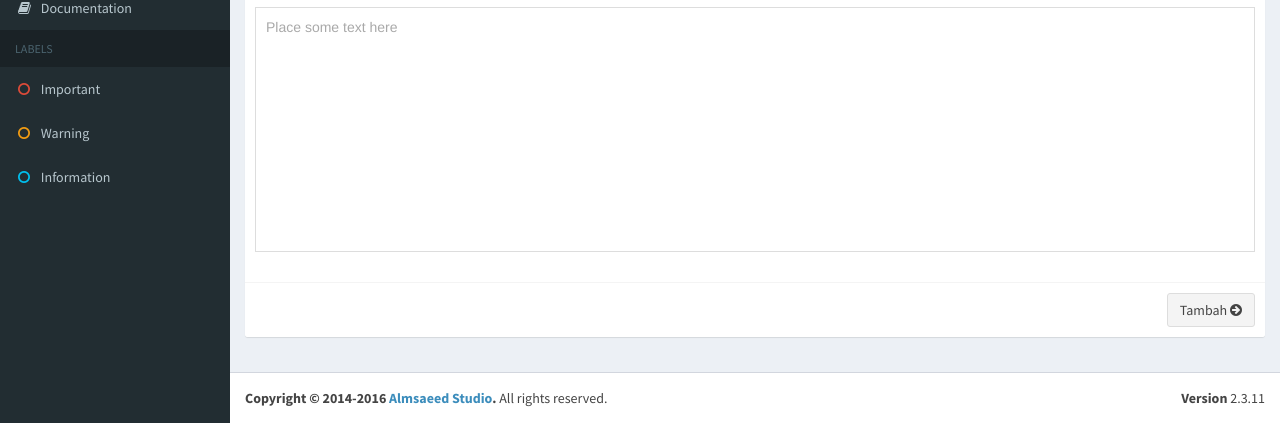
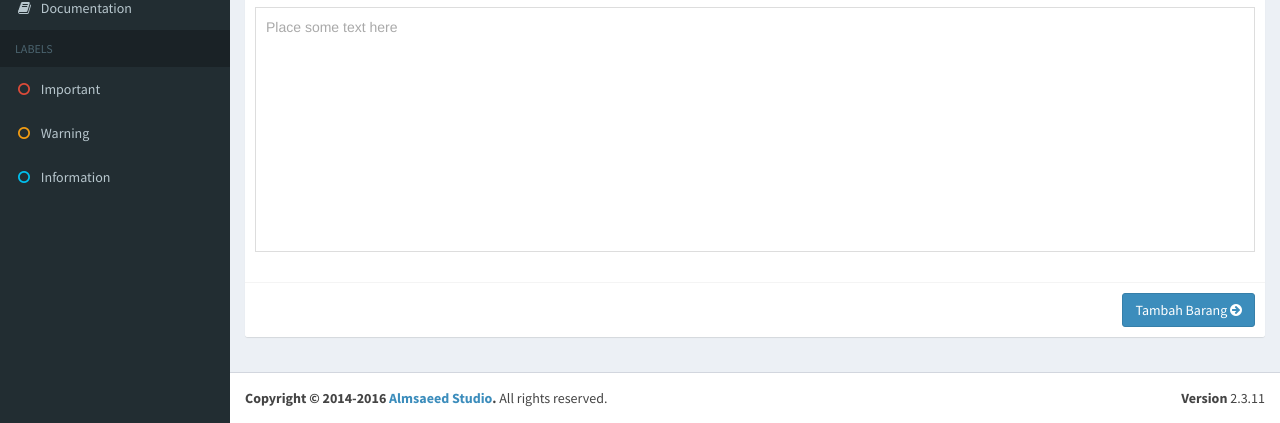
Before and after one commit to restaandy/tokoonline, a CodeIgniter app: page /tokoonline/admin/barang in a window 1280 px wide. Shown: the part 663-1086 px from the top of the page. Run offline with CodeIgniter, Linux system fonts and the light colour scheme; some libraries are stand-ins or nearby versions.

Commit message:
2-10-2017

```diff
--- a/application/config/autoload.php
+++ b/application/config/autoload.php
@@ -58,7 +58,7 @@ $autoload['packages'] = array();
 |
 |	$autoload['libraries'] = array('user_agent' => 'ua');
 */
-$autoload['libraries'] = array();
+$autoload['libraries'] = array('database','email','session');
 
 /*
 | -------------------------------------------------------------------
@@ -89,7 +89,7 @@ $autoload['drivers'] = array();
 |
 |	$autoload['helper'] = array('url', 'file');
 */
-$autoload['helper'] = array('url','file');
+$autoload['helper'] = array('url','file','form');
 
 /*
 | -------------------------------------------------------------------
--- a/application/config/config.php
+++ b/application/config/config.php
@@ -410,12 +410,12 @@ $config['cookie_httponly'] 	= FALSE;
 | 'csrf_regenerate' = Regenerate token on every submission
 | 'csrf_exclude_uris' = Array of URIs which ignore CSRF checks
 */
-$config['csrf_protection'] = FALSE;
+$config['csrf_protection'] = TRUE;
 $config['csrf_token_name'] = 'csrf_test_name';
 $config['csrf_cookie_name'] = 'csrf_cookie_name';
 $config['csrf_expire'] = 7200;
 $config['csrf_regenerate'] = TRUE;
-$config['csrf_exclude_uris'] = array();
+$config['csrf_exclude_uris'] = array('admin/upload_image','admin/remove_image');
 
 /*
 |--------------------------------------------------------------------------
--- a/application/controllers/Admin.php
+++ b/application/controllers/Admin.php
@@ -42,6 +42,11 @@ class Admin extends CI_Controller {
 		$data['content']=$this->load->view("page/barang",$data,true);
 		$this->dashboard($data,"xxx!@#xxx");
 	}
+	function simpan_barang(){
+		echo "<pre>";
+		print_r($this->input->post());
+		echo "</pre>";
+	}
 	public function upload_image(){
 		if($this->input->is_ajax_request()){
 		$ds          = DIRECTORY_SEPARATOR;  //1
--- a/application/views/page/barang.php
+++ b/application/views/page/barang.php
@@ -3,6 +3,7 @@
 <link rel="stylesheet" href="<?php echo base_url(); ?>assets/plugins/dropzone/dropzone.css">
       <div class="row">
         <!-- Left col -->
+        <?php echo form_open('admin/simpan_barang',array("id"=>"formbarang","method"=>"post","enctype"=>"multipart/form-data")); ?>
         <section class="col-lg-12">
         <div class="box box-danger">
             <div class="box-header">
@@ -14,11 +15,11 @@
                 <div class="row">
                 <div class="form-group">
                 <label>Nama Barang : </label>
-                  <input class="form-control filter-text" type="text">
+                  <input class="form-control filter-text" name="nama_barang" type="text" required>
                 </div>
                 <div class="form-group">
                 <label>Kategori : </label>
-                <select class="form-control select2" multiple="multiple" data-placeholder="pilih kategori barang" style="width: 100%;">
+                <select class="form-control select2" multiple="multiple" required name="kategori_barang" data-placeholder="pilih kategori barang" style="width: 100%;">
                   <option>Alabama</option>
                   <option>Alaska</option>
                   <option>California</option>
@@ -31,17 +32,17 @@
               <label>Harga : </label>
               <div class="form-group input-group">
                 <span class="input-group-addon">Rp. </span>
-                <input class="form-control filter-number" type="text">
+                <input class="form-control filter-number" name="harga_barang" type="text" required>
                 <span class="input-group-addon"> , 00</span>
               </div>
               <label>Jumlah Stock Barang : </label>
               <div class="form-group input-group">
-                <input class="form-control filter-number" type="text">
+                <input class="form-control filter-number" name="stok_barang" type="text" required>
                 <span class="input-group-addon"> Item</span>
               </div>
               <div class="form-group">
                 <label>Status : </label>
-                  <select class="form-control">
+                  <select class="form-control" name="status_barang" required>
                     <option value="">Status Barang</option>
                     <option value="1">Tersedia</option>
                     <option value="0">Belum Tersedia</option>
@@ -53,19 +54,22 @@
               <div class="col-md-7">
               <div class="form-group">
                 <label>Deskripsi Singkat : </label>
-                 <textarea class="form-control"></textarea>
+                 <textarea class="form-control filter-text" name="deskripsi_barang" required></textarea>
               </div>
               <div class="form-group">
                 <label>Keyword Pencarian : </label>
-                 <input type="text" class="form-control">
+                 <input type="text" class="form-control filter-text" name="keyword_barang">
               </div>
               <div class="form-group">
                 <label>Tag : <small>(Pisah dengan koma ex : mobil,motor)</small> </label>
-                 <input type="text" class="form-control">
+                 <input type="text" class="form-control filter-text" name="tag_barang">
               </div>
               <div class="form-group">
                 <label>Gambar Produk : <small>(Format file : jpg,jpeg,png)</small> </label>
                 <div class="row margin dropzone">
+
+                </div>
+                <div class="hide" id="inputgambar">
 
                 </div>
               </div>
@@ -75,17 +79,18 @@
               <div class="row">
                 <div class="form-group">
                 <label>Deskripsi Barang : </label>
-                  <textarea class="textarea" placeholder="Place some text here" style="width: 100%; height: 245px; font-size: 14px; line-height: 18px; border: 1px solid #dddddd; padding: 10px;"></textarea>
+                  <textarea class="textarea" name="keterangan_barang" placeholder="Place some text here" style="width: 100%; height: 245px; font-size: 14px; line-height: 18px; border: 1px solid #dddddd; padding: 10px;"></textarea>
                 </div>
                 </div>
               </div>
             </div>
             <div class="box-footer clearfix">
-              <button type="button" class="pull-right btn btn-default" id="sendEmail">Tambah
+              <button type="submit" class="pull-right btn btn-primary">Tambah Barang
                 <i class="fa fa-arrow-circle-right"></i></button>
             </div>
           </div>
         </section>
+        <?php echo form_close(); ?>
         <!-- /.Left col -->
         <!-- right col -->
       </div>
@@ -95,17 +100,18 @@
       <script src="<?php echo base_url(); ?>assets/plugins/dropzone/dropzone.js"></script>
       <script>
       $(document).ready(function(){
+
          $('.filter-text').keypress(function(e){
             var txt = String.fromCharCode(e.which);
-            console.log(txt + ' : ' + e.which);
-            if(!txt.match(/[A-Za-z0-9+#.]/)&&e.which!=8)
+            //console.log(txt + ' : ' + e.which);
+            if(!txt.match(/[A-Za-z0-9+#., ]/)&&e.which!=8)
             {
                 return false;
             }
          });
          $('.filter-number').keypress(function(e){
             var txt = String.fromCharCode(e.which);
-            console.log(txt + ' : ' + e.which);
+            //console.log(txt + ' : ' + e.which);
             if(!txt.match(/[0-9+#.]/)&&e.which!=8)
             {
                 return false;
@@ -128,6 +134,11 @@
         				alert("Terhapus");
         				if (file.previewElement) {
 				          if ((_ref = file.previewElement) != null) {
+                        $(".imageupload").each(function(){
+                            if($(this).val()==filename){
+                              $(this).remove();
+                            }
+                        });
 				            _ref.parentNode.removeChild(file.previewElement);
 				          }
 				        }
@@ -140,6 +151,14 @@
         		}
         	});
         },
+        success: function(file,responseText,e) {
+          if (file.previewElement) {
+            $(file.previewTemplate).append('<span class="newnamefile" style="display:none;">'+responseText+'</span>');
+            $("#inputgambar").append("<input type='hidden' class='imageupload' name='img[]' value='"+$(file.previewTemplate).children('.newnamefile').text()+"'>");
+            //console.log($(file.previewTemplate).children('.newnamefile').text());
+            return file.previewElement.classList.add("dz-success");
+          }
+        },
         dictRemoveFileConfirmation:"yakin hapus foto ?",
         maxFiles:5
       });
```
Also changed, not shown: tokoonline.sql (+41 -61 lines), assets/plugins/dropzone/dropzone.js, assets/upload/image/1_buku-seo.jpg (added), assets/upload/image/1_cara-memasang processor di motherboard.jpg (added), assets/upload/image/1_langkah-langkah merakit komputer.png (added).
